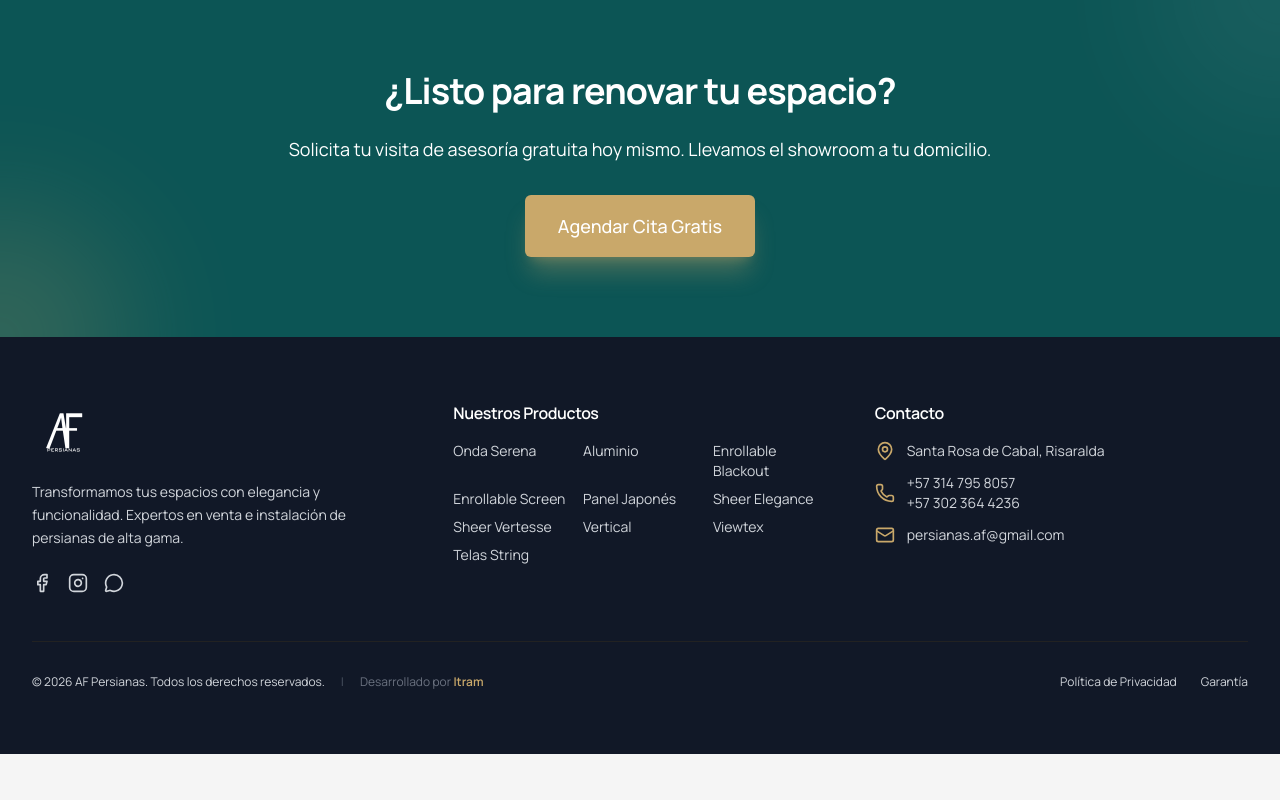
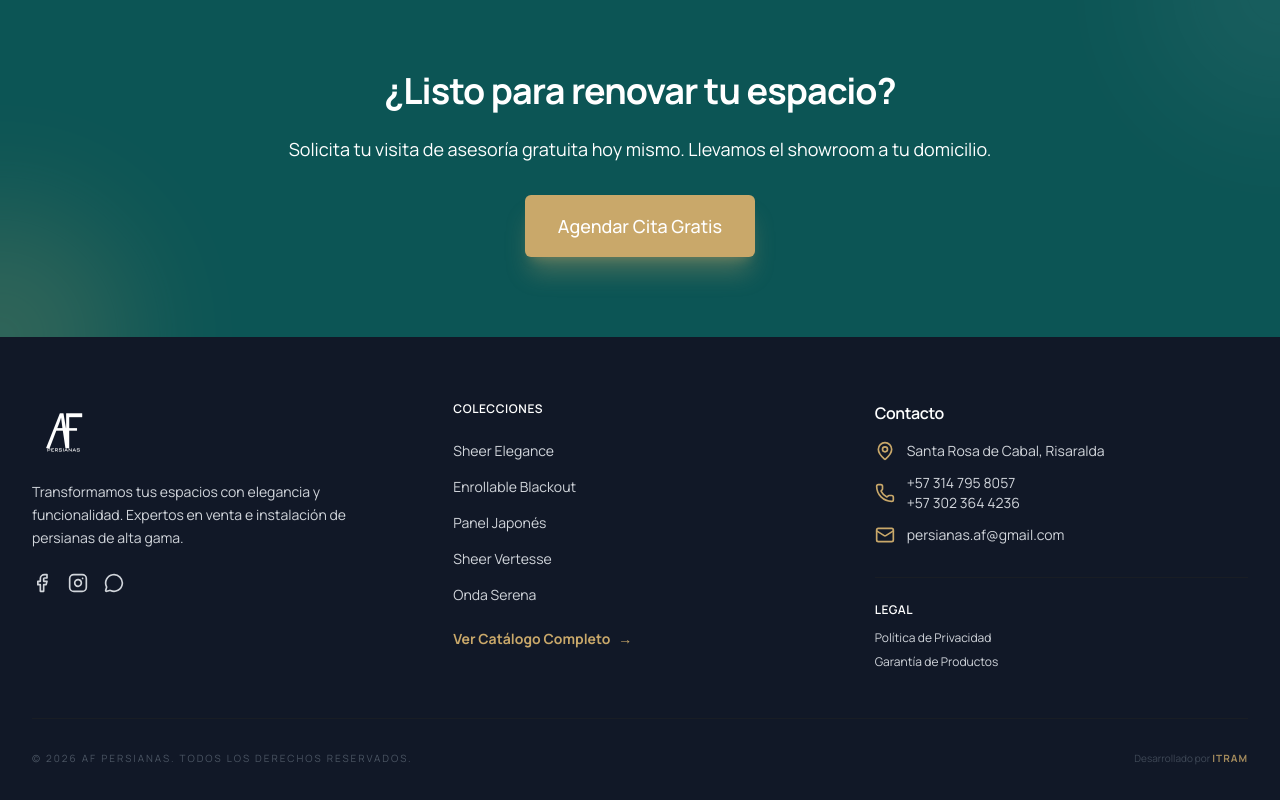
Before and after one commit to afpersianasweb-dev/af-persianas, a React (Vite) app: page / in a window 1280 px wide. Shown: the part 4143-4943 px from the top of the page. Before the commit the page ends 4897 px from the top, so only its background shows below. Built offline with nearby package versions, Linux system fonts and the light colour scheme.

Commit message:
style(footer): curar catálogo, reorganizar enlaces legales y actualizar crédito de desarrollador

```diff
--- a/src/components/Footer.jsx
+++ b/src/components/Footer.jsx
@@ -30,21 +30,21 @@ const Footer = () => {
                         </div>
                     </div>
 
-                    {/* Catalog */}
                     <div>
-                        <h4 className="text-white font-semibold mb-4 text-center lg:text-left">Nuestros Productos</h4>
-                        <div className="grid grid-cols-2 sm:grid-cols-3 gap-x-4 gap-y-2 text-sm">
-                            <Link to="/catalogo/cortina-onda-serena" className="hover:text-white transition-colors">Onda Serena</Link>
-                            <Link to="/catalogo/persiana-aluminio" className="hover:text-white transition-colors">Aluminio</Link>
-                            <Link to="/catalogo/persiana-enrollable-blackout" className="hover:text-white transition-colors">Enrollable Blackout</Link>
-                            <Link to="/catalogo/persiana-enrollable-screen" className="hover:text-white transition-colors">Enrollable Screen</Link>
-                            <Link to="/catalogo/persiana-panel-japones" className="hover:text-white transition-colors">Panel Japonés</Link>
-                            <Link to="/catalogo/persiana-sheer-elegance" className="hover:text-white transition-colors">Sheer Elegance</Link>
-                            <Link to="/catalogo/persiana-sheer-vertesse" className="hover:text-white transition-colors">Sheer Vertesse</Link>
-                            <Link to="/catalogo/persiana-vertical" className="hover:text-white transition-colors">Vertical</Link>
-                            <Link to="/catalogo/persiana-viewtex" className="hover:text-white transition-colors">Viewtex</Link>
-                            <Link to="/catalogo/telas-string" className="hover:text-white transition-colors">Telas String</Link>
-                        </div>
+                        <h4 className="text-white font-semibold mb-6 text-center lg:text-left tracking-wider uppercase text-xs">Colecciones</h4>
+                        <ul className="space-y-4 text-sm flex flex-col items-center lg:items-start">
+                            <li><Link to="/catalogo/persiana-sheer-elegance" className="hover:text-secondary transition-colors">Sheer Elegance</Link></li>
+                            <li><Link to="/catalogo/persiana-enrollable-blackout" className="hover:text-secondary transition-colors">Enrollable Blackout</Link></li>
+                            <li><Link to="/catalogo/persiana-panel-japones" className="hover:text-secondary transition-colors">Panel Japonés</Link></li>
+                            <li><Link to="/catalogo/persiana-sheer-vertesse" className="hover:text-secondary transition-colors">Sheer Vertesse</Link></li>
+                            <li><Link to="/catalogo/cortina-onda-serena" className="hover:text-secondary transition-colors">Onda Serena</Link></li>
+                            <li className="pt-2">
+                                <Link to="/catalogo" className="text-secondary font-bold hover:text-white transition-colors flex items-center group decoration-secondary/30 underline-offset-4 hover:underline">
+                                    Ver Catálogo Completo
+                                    <span className="ml-2 group-hover:translate-x-1 transition-transform">→</span>
+                                </Link>
+                            </li>
+                        </ul>
                     </div>
 
                     {/* Contact */}
@@ -67,20 +67,23 @@ const Footer = () => {
                                 <span>persianas.af@gmail.com</span>
                             </li>
                         </ul>
+                        <div className="mt-8 flex flex-col space-y-2 text-xs border-t border-neutral-800/50 pt-6">
+                            <h5 className="text-white font-semibold mb-1 uppercase tracking-wider">Legal</h5>
+                            <Link to="/privacidad" className="hover:text-secondary transition-colors">Política de Privacidad</Link>
+                            <Link to="/garantia" className="hover:text-secondary transition-colors">Garantía de Productos</Link>
+                        </div>
                     </div>
                 </div>
 
-                <div className="border-t border-neutral-800 mt-12 pt-8 flex flex-col md:flex-row justify-between items-center text-xs">
-                    <div className="flex flex-col md:flex-row items-center gap-4">
-                        <p>&copy; {new Date().getFullYear()} AF Persianas. Todos los derechos reservados.</p>
-                        <span className="hidden md:inline text-neutral-600">|</span>
-                        <p className="text-neutral-500">
-                            Desarrollado por <span className="text-secondary font-semibold hover:text-white transition-colors cursor-pointer">Itram</span>
-                        </p>
+                <div className="border-t border-neutral-800/50 mt-12 py-8 flex flex-col md:flex-row justify-between items-center text-[10px] text-neutral-600 uppercase tracking-[0.2em] gap-4">
+                    {/* Copyright */}
+                    <div className="text-center md:text-left">
+                        &copy; {new Date().getFullYear()} AF Persianas. Todos los derechos reservados.
                     </div>
-                    <div className="flex space-x-6 mt-4 md:mt-0">
-                        <Link to="/privacidad" className="hover:text-white transition-colors">Política de Privacidad</Link>
-                        <Link to="/garantia" className="hover:text-white transition-colors">Garantía</Link>
+
+                    {/* Developer Credit */}
+                    <div className="text-center md:text-right opacity-80 hover:opacity-100 transition-opacity normal-case tracking-normal">
+                        Desarrollado por <span className="text-secondary font-bold tracking-widest uppercase">ITRAM</span>
                     </div>
                 </div>
             </div>
```
